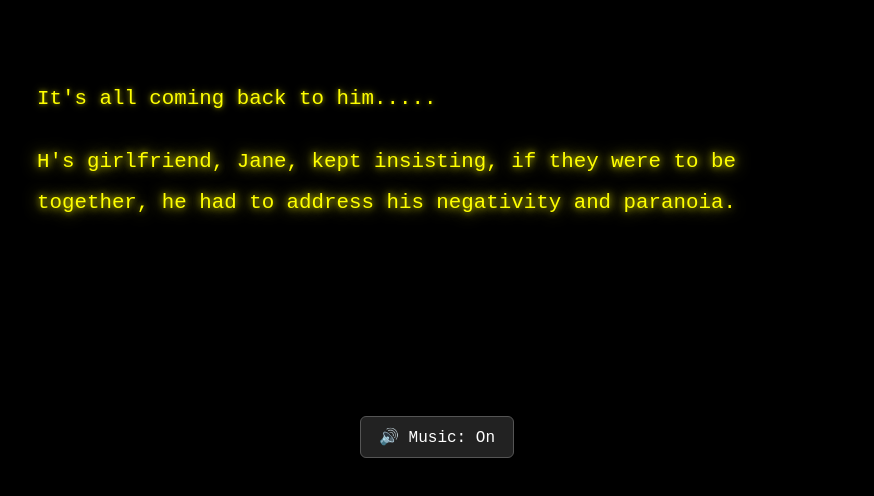
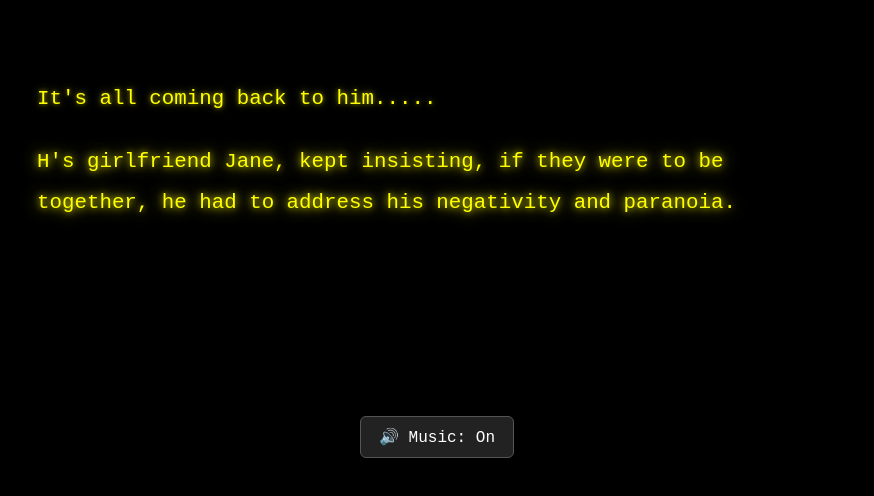
Before and after one commit to EscapeFfromTheUndercity/Escape-From-The-Undercity, a plain HTML site: page about.html in a window 1280 px wide. Shown: the part 320-816 px from the top of the page, without its empty margins (203-1077 px from the left). Drawn offline with Linux system fonts and the light colour scheme.

Commit message:
Update about.html

```diff
--- a/about.html
+++ b/about.html
@@ -152,14 +152,14 @@
       const batches = [
         [
           "It's all coming back to him.....",
-          "H's girlfriend, Jane, kept insisting, if they were to be together, he had to address his negativity and paranoia."
+          "H's girlfriend Jane, kept insisting, if they were to be together, he had to address his negativity and paranoia."
         ],
         [
-          "H harboured deep misgivings about $h!-City, its society, and especially its government.  But he and Jane have this connection.  Jane is very attractive.  So ... H makesan appointment with the City Mental Resilience Support Team.",
+          "H harboured deep misgivings about $h!-City, its society, and especially its government.  But he and Jane had this connection.  Jane is very attractive.  So ... H makes an appointment with the City Mental Resilience Support Team.",
           "He awakes in a room, atop a pile of dead bodies, as killer robots enter to dispose of what remains."
         ],
         [
-          "Now you're getting it H!  You weren't paranoid enough.  Don't listen to fools, they ARE out to get you.  And whatfore all that talk about The Hippocratic Oath, Patient Consent, and Human Rights' Law?  If he survives, and ever gets out, he can always take his dictionary and look up the word 'Fallacy'.",
+          "Now you're getting it H!  You weren't paranoid enough!!  You shouldn't have listened to people with flour in their heads.  Now what to do?  And whatfore all that talk about The Hippocratic Oath, Patient Consent, and Human Rights' Law?  You LOL'ster.  If H survives, and ever gets out, he can always take his dictionary and look up the word 'Fallacy'.",
           "Award Winning Comix Artist Richard Cowdry, with Peter Lally, bring you the future....NOW!!!"
         ]
       ];
```
